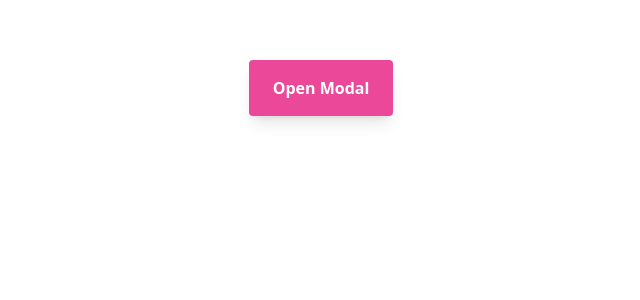
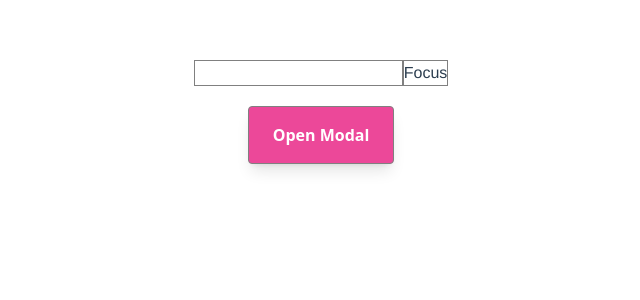
Before and after one commit to guptasakshi282001/Vue_exercise_two, a Vue app: page / in a window 1280 px wide. Shown: the top 300 px of the page, without its empty margins (319-959 px from the left). Built offline with nearby package versions, Linux system fonts and the light colour scheme.

Commit message:
changesinexetwo

```diff
--- a/src/App.vue
+++ b/src/App.vue
@@ -1,4 +1,6 @@
 <template>
+<input :value="text"  ref="myInput" />
+<button @click="focusOnInput">Focus</button>
 
 <MyFirstModal modalTitle="Sign Up for the GiveAway" modalContent="Grab Your ninja swag for half price">
     <template #links>
@@ -6,9 +8,7 @@
         <a href="#" class="text-white rounded bg-red-500 px-4 py-2 font-sans font-semibold shadow-lg hover:bg-red-400 outline-none active:outline-none">Red Button</a>
     </template>
 </MyFirstModal>
-
 </template>
-
 
 <script>
 import MyFirstModal from './components/MyFirstModal.vue';
@@ -17,9 +17,18 @@ export default {
     components: {
         MyFirstModal
     },
+    methods : {
+      focusOnInput() {
+        this.$refs.myInput.focus();
+      }
+    },
+    data() {
+      return {
+        message : ''
+      }
+    }
 };
 </script>
-
 
 <style>
 #app {
@@ -30,4 +39,14 @@ text-align: center;
     color: #2c3e50;
     margin-top: 60px;
 }
+
+input{
+  border: 1px solid grey;
+  margin-top: 1%;
+}
+
+button{
+  border: 1px solid grey;
+
+}
 </style>
--- a/src/components/MyFirstModal.vue
+++ b/src/components/MyFirstModal.vue
@@ -1,6 +1,6 @@
 <template>
 <div>
-    <button class="text-white rounded bg-pink-500 px-6 py-4 font-sans font-semibold shadow-lg hover:bg-pink-400 outline-none active:outline-none" @click="toggleModal = true">Open Modal</button>
+    <button class="text-white rounded bg-pink-500 px-6 py-4 font-sans font-semibold shadow-lg hover:bg-pink-400 outline-none active:outline-none mt-5" @click="toggleModal = true">Open Modal</button>
     <div class="fixed overflow-x-hidden overflow-y-auto inset-0 flex justify-center items-center z-50" v-if="toggleModal">
         <div class="absolute inset-0 bg-black opacity-25" @click.self="toggleModal = false"></div>
         <div class="relative mx-auto w-auto max-w-2xl">
```
Lines whose indentation alone changed are shown as unchanged.
